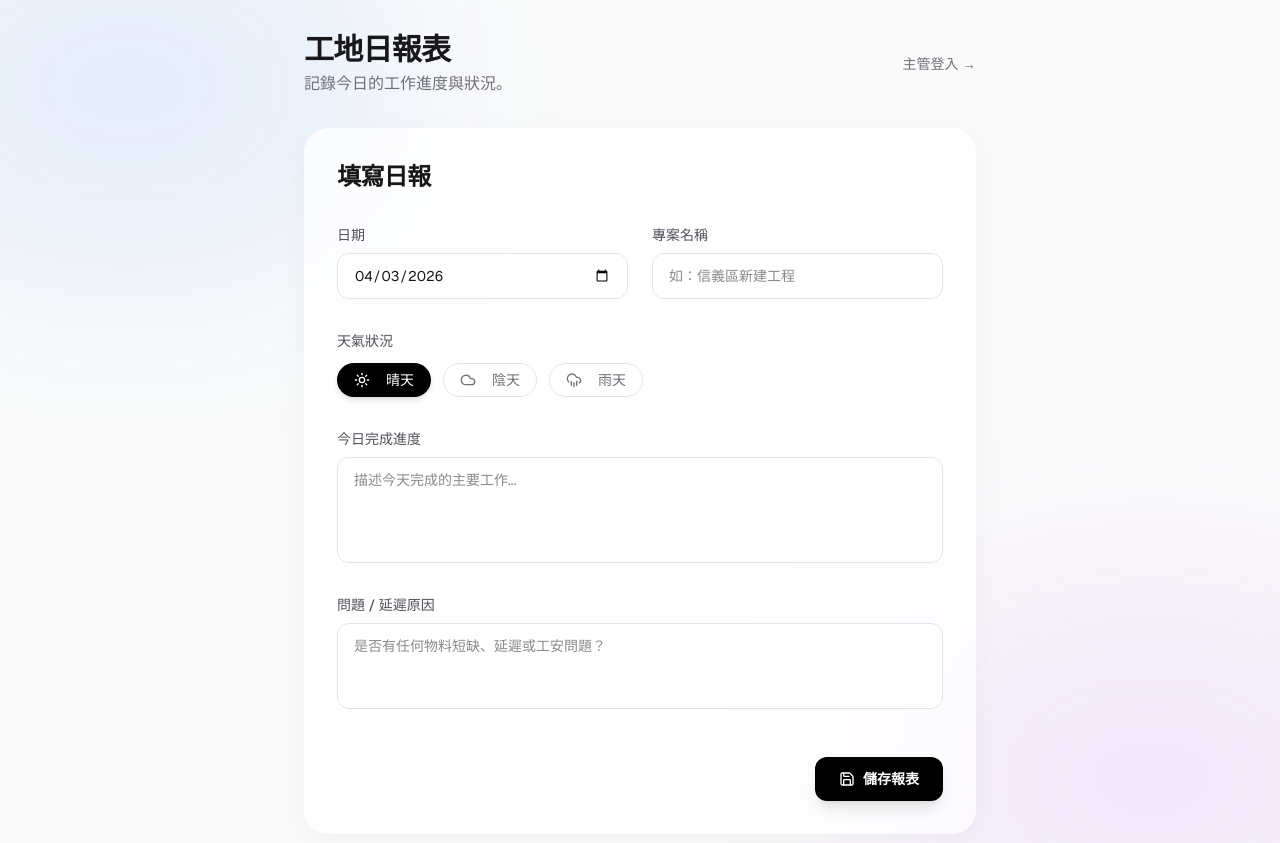
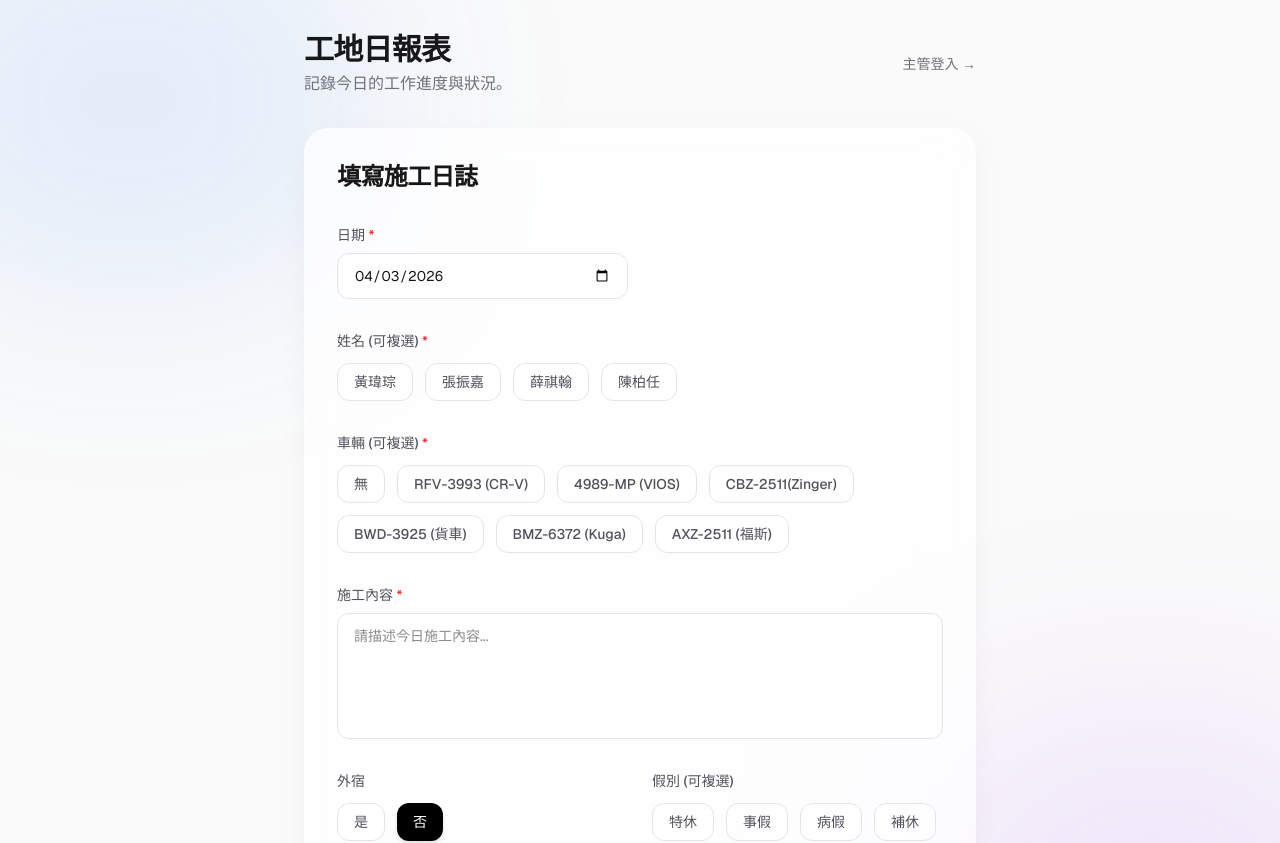
Before and after one commit to sisisleeping-web/daily-report, a Next.js app: page / in a window 1280 px wide. Shown: the top 843 px of the page. Built offline with nearby package versions, Linux system fonts and the light colour scheme; no server answers.

Commit message:
feat: redesign form and admin portal to match google form fields

```diff
--- a/src/app/admin/page.tsx
+++ b/src/app/admin/page.tsx
@@ -4,7 +4,7 @@ import { useState, useEffect } from "react";
 import { supabase } from "@/lib/supabase";
 import { motion } from "framer-motion";
 import Link from "next/link";
-import { Lock, ArrowLeft, Sun, Cloud, CloudRain } from "lucide-react";
+import { Lock, ArrowLeft, Users, Car, CheckCircle2, Tent, CalendarClock } from "lucide-react";
 
 export default function AdminPage() {
   const [isAuthenticated, setIsAuthenticated] = useState(false);
@@ -25,7 +25,7 @@ export default function AdminPage() {
   const fetchReports = async () => {
     setIsLoading(true);
     const { data, error } = await supabase
-      .from("daily_reports")
+      .from("construction_logs")
       .select("*")
       .order("report_date", { ascending: false });
 
@@ -54,7 +54,7 @@ export default function AdminPage() {
             </div>
             <div>
               <h1 className="text-xl font-bold tracking-tight text-zinc-900 dark:text-white">主管登入</h1>
-              <p className="text-sm text-zinc-500 dark:text-zinc-400 mt-1">請輸入密碼以查看報表</p>
+              <p className="text-sm text-zinc-500 dark:text-zinc-400 mt-1">請輸入密碼以查看施工日誌</p>
             </div>
           </div>
 
@@ -85,10 +85,10 @@ export default function AdminPage() {
     <div className="min-h-screen bg-zinc-50 dark:bg-black font-sans p-4 sm:p-8 relative">
       <div className="absolute top-[-10%] left-[-10%] w-[40%] h-[40%] rounded-full bg-blue-500/10 blur-[100px] pointer-events-none fixed" />
       <div className="w-full max-w-5xl mx-auto relative z-10 pt-4">
-        <div className="flex items-center justify-between mb-8 bg-white/50 dark:bg-zinc-900/50 p-6 rounded-2xl backdrop-blur-xl border border-white/20 dark:border-zinc-800/50 shadow-sm">
+        <div className="flex flex-col sm:flex-row sm:items-center justify-between mb-8 gap-4 bg-white/50 dark:bg-zinc-900/50 p-6 rounded-2xl backdrop-blur-xl border border-white/20 dark:border-zinc-800/50 shadow-sm">
           <div>
-            <h1 className="text-2xl font-bold tracking-tight text-zinc-900 dark:text-white">管理後台</h1>
-            <p className="text-sm text-zinc-500 dark:text-zinc-400 mt-1">檢視所有工地日報表</p>
+            <h1 className="text-2xl font-bold tracking-tight text-zinc-900 dark:text-white">施工日誌管理後台</h1>
+            <p className="text-sm text-zinc-500 dark:text-zinc-400 mt-1">檢視團隊回報紀錄</p>
           </div>
           <div className="flex items-center gap-4">
             <button
@@ -104,12 +104,12 @@ export default function AdminPage() {
         </div>
 
         {isLoading ? (
-          <div className="text-center py-20 text-zinc-500">載入報表中...</div>
+          <div className="text-center py-20 text-zinc-500">載入記錄中...</div>
         ) : (
           <div className="grid gap-6">
             {reports.length === 0 ? (
               <div className="text-center py-20 text-zinc-500 bg-white/50 dark:bg-zinc-900/50 rounded-2xl border border-zinc-200 dark:border-zinc-800/50 backdrop-blur-xl">
-                目前沒有任何報表記錄
+                目前沒有任何日誌記錄
               </div>
             ) : (
               reports.map((report, idx) => (
@@ -120,33 +120,64 @@ export default function AdminPage() {
                   key={report.id || idx}
                   className="rounded-2xl bg-white/80 p-6 shadow-sm border border-zinc-200 dark:bg-zinc-900/80 dark:border-zinc-800/50 backdrop-blur-xl flex flex-col gap-4"
                 >
-                  <div className="flex flex-wrap items-center justify-between border-b border-zinc-100 dark:border-zinc-800 pb-4 gap-4">
-                    <div>
-                      <span className="text-xs font-semibold text-blue-600 bg-blue-50 dark:bg-blue-900/30 px-2 py-1 rounded-md mr-3">
+                  <div className="flex flex-wrap flex-col sm:flex-row items-baseline justify-between border-b border-zinc-100 dark:border-zinc-800 pb-4 gap-4">
+                    <div className="flex items-center gap-3">
+                      <span className="text-sm font-semibold text-blue-600 bg-blue-50 dark:text-blue-400 dark:bg-blue-900/30 px-3 py-1.5 rounded-lg border border-blue-100 dark:border-blue-900/50">
                         {report.report_date}
                       </span>
-                      <strong className="text-lg text-zinc-900 dark:text-white">{report.project_name}</strong>
-                    </div>
-                    <div className="flex items-center gap-2 text-sm text-zinc-600 dark:text-zinc-300 bg-zinc-100 dark:bg-zinc-800 px-3 py-1.5 rounded-full">
-                      {report.weather === 'sunny' && <Sun className="w-4 h-4" />}
-                      {report.weather === 'cloudy' && <Cloud className="w-4 h-4" />}
-                      {report.weather === 'rainy' && <CloudRain className="w-4 h-4" />}
-                      {report.weather === 'sunny' ? '晴天' : report.weather === 'cloudy' ? '陰天' : report.weather === 'rainy' ? '雨天' : report.weather}
+                      {report.stay_out && (
+                        <span className="flex items-center gap-1 text-xs font-semibold text-amber-600 bg-amber-50 dark:text-amber-400 dark:bg-amber-900/30 px-2 py-1 rounded-md border border-amber-100 dark:border-amber-900/50">
+                          <Tent className="w-3 h-3" /> 外宿
+                        </span>
+                      )}
                     </div>
                   </div>
 
-                  <div className="grid md:grid-cols-2 gap-6 pt-2">
-                    <div>
-                      <h4 className="text-xs font-bold text-zinc-400 uppercase tracking-wider mb-2">今日完成進度</h4>
-                      <p className="text-sm whitespace-pre-wrap leading-relaxed text-zinc-700 dark:text-zinc-300">
-                        {report.work_accomplished}
+                  <div className="grid lg:grid-cols-3 gap-6 pt-2">
+                    <div className="lg:col-span-2">
+                      <h4 className="flex items-center gap-2 text-xs font-bold text-zinc-400 uppercase tracking-wider mb-3">
+                        <CheckCircle2 className="w-4 h-4" /> 施工內容
+                      </h4>
+                      <p className="text-sm whitespace-pre-wrap leading-relaxed text-zinc-700 dark:text-zinc-300 bg-zinc-50 dark:bg-zinc-950/50 p-4 rounded-xl border border-zinc-100 dark:border-zinc-900">
+                        {report.work_content}
                       </p>
                     </div>
-                    <div>
-                      <h4 className="text-xs font-bold text-zinc-400 uppercase tracking-wider mb-2">問題 / 延遲原因</h4>
-                      <p className={`text-sm whitespace-pre-wrap leading-relaxed ${report.issues ? 'text-red-600 dark:text-red-400' : 'text-zinc-400 dark:text-zinc-500'}`}>
-                        {report.issues || "無"}
-                      </p>
+
+                    <div className="flex flex-col gap-5">
+                      <div>
+                        <h4 className="flex items-center gap-2 text-xs font-bold text-zinc-400 uppercase tracking-wider mb-2">
+                          <Users className="w-4 h-4" /> 參與人員
+                        </h4>
+                        <div className="flex flex-wrap gap-2">
+                          {report.names?.length ? report.names.map((n: string) => (
+                            <span key={n} className="text-xs bg-zinc-100 dark:bg-zinc-800 px-2 py-1 rounded-md">{n}</span>
+                          )) : <span className="text-xs text-zinc-400">無</span>}
+                        </div>
+                      </div>
+
+                      <div>
+                        <h4 className="flex items-center gap-2 text-xs font-bold text-zinc-400 uppercase tracking-wider mb-2">
+                          <Car className="w-4 h-4" /> 出車狀況
+                        </h4>
+                        <div className="flex flex-wrap gap-2">
+                          {report.vehicles?.length ? report.vehicles.map((v: string) => (
+                            <span key={v} className="text-xs bg-zinc-100 dark:bg-zinc-800 px-2 py-1 rounded-md">{v}</span>
+                          )) : <span className="text-xs text-zinc-400">無</span>}
+                        </div>
+                      </div>
+
+                      {report.leave_types?.length > 0 && (
+                        <div>
+                          <h4 className="flex items-center gap-2 text-xs font-bold text-zinc-400 uppercase tracking-wider mb-2">
+                            <CalendarClock className="w-4 h-4" /> 假別紀錄
+                          </h4>
+                          <div className="flex flex-wrap gap-2">
+                            {report.leave_types.map((l: string) => (
+                              <span key={l} className="text-xs text-red-600 bg-red-50 dark:text-red-400 dark:bg-red-900/30 px-2 py-1 rounded-md border border-red-100 dark:border-red-900/50">{l}</span>
+                            ))}
+                          </div>
+                        </div>
+                      )}
                     </div>
                   </div>
                 </motion.div>
--- a/src/components/ReportForm.tsx
+++ b/src/components/ReportForm.tsx
@@ -3,33 +3,81 @@
 import { useState } from "react";
 import { useForm, Controller } from "react-hook-form";
 import { motion } from "framer-motion";
-import { Sun, Cloud, CloudRain, Save } from "lucide-react";
-import { Chip } from "./Chip";
+import { Save } from "lucide-react";
 import { cn } from "@/lib/utils";
 import { supabase } from "@/lib/supabase";
 
 type ReportFormData = {
   date: string;
-  projectName: string;
-  weather: string;
-  workAccomplished: string;
-  issues: string;
+  names: string[];
+  vehicles: string[];
+  workContent: string;
+  stayOut: string;
+  leaveTypes: string[];
 };
 
-const WEATHER_OPTIONS = [
-  { value: "sunny", label: "晴天", icon: Sun },
-  { value: "cloudy", label: "陰天", icon: Cloud },
-  { value: "rainy", label: "雨天", icon: CloudRain },
-];
+const NAMES_OPTIONS = ["黃瑋琮", "張振嘉", "薛祺翰", "陳柏任"];
+const VEHICLE_OPTIONS = ["無", "RFV-3993 (CR-V)", "4989-MP (VIOS)", "CBZ-2511(Zinger)", "BWD-3925 (貨車)", "BMZ-6372 (Kuga)", "AXZ-2511 (福斯)"];
+const STAY_OUT_OPTIONS = ["是", "否"];
+const LEAVE_TYPE_OPTIONS = ["特休", "事假", "病假", "補休"];
+
+// Helper component for Checkboxes
+function CheckboxGroup({
+  options,
+  selected,
+  onChange,
+  type = "checkbox"
+}: {
+  options: string[],
+  selected: string[] | string,
+  onChange: (val: any) => void,
+  type?: "checkbox" | "radio"
+}) {
+  return (
+    <div className="flex flex-wrap gap-3">
+      {options.map((option) => {
+        const isSelected = Array.isArray(selected) ? selected.includes(option) : selected === option;
+
+        return (
+          <button
+            key={option}
+            type="button"
+            onClick={() => {
+              if (type === "radio") {
+                onChange(option);
+              } else {
+                const current = Array.isArray(selected) ? selected : [];
+                if (current.includes(option)) {
+                  onChange(current.filter((item) => item !== option));
+                } else {
+                  onChange([...current, option]);
+                }
+              }
+            }}
+            className={cn(
+              "inline-flex items-center justify-center rounded-xl px-4 py-2 text-sm font-medium transition-all focus:outline-none focus:ring-2 focus:ring-black focus:ring-offset-2 dark:focus:ring-white dark:focus:ring-offset-zinc-950",
+              isSelected
+                ? "bg-black text-white shadow-md dark:bg-white dark:text-black"
+                : "bg-white/50 text-zinc-600 hover:bg-zinc-100 hover:text-zinc-900 dark:bg-zinc-900/50 dark:text-zinc-400 dark:hover:bg-zinc-800 dark:hover:text-white border border-zinc-200 dark:border-zinc-800"
+            )}
+          >
+            {option}
+          </button>
+        );
+      })}
+    </div>
+  );
+}
 
 export function ReportForm() {
   const { register, handleSubmit, control, reset } = useForm<ReportFormData>({
     defaultValues: {
       date: new Date().toISOString().split("T")[0],
-      projectName: "",
-      weather: "sunny",
-      workAccomplished: "",
-      issues: "",
+      names: [],
+      vehicles: [],
+      workContent: "",
+      stayOut: "否",
+      leaveTypes: [],
     },
   });
 
@@ -39,28 +87,30 @@ export function ReportForm() {
     setIsSubmitting(true);
     try {
       const { error } = await supabase
-        .from("daily_reports")
+        .from("construction_logs")
         .insert([{
           report_date: data.date,
-          project_name: data.projectName,
-          weather: data.weather,
-          work_accomplished: data.workAccomplished,
-          issues: data.issues
+          names: data.names,
+          vehicles: data.vehicles,
+          work_content: data.workContent,
+          stay_out: data.stayOut === "是",
+          leave_types: data.leaveTypes
         }]);
 
       if (error) {
         console.error("Supabase insert error:", error);
-        alert(`儲存失敗: ${error.message}`);
+        alert(`儲存失敗: ${error.message} (請確認 Supabase 連線及資料表是否正確建立)`);
         return;
       }
 
       alert("報表儲存成功！");
       reset({
         date: new Date().toISOString().split("T")[0],
-        projectName: "",
-        weather: "sunny",
-        workAccomplished: "",
-        issues: "",
+        names: [],
+        vehicles: [],
+        workContent: "",
+        stayOut: "否",
+        leaveTypes: [],
       });
     } catch (err: any) {
       console.error("Unexpected error:", err);
@@ -79,74 +129,78 @@ export function ReportForm() {
       className="w-full max-w-2xl mx-auto flex flex-col gap-8 rounded-3xl bg-white/70 p-8 shadow-[0_8px_30px_rgb(0,0,0,0.04)] backdrop-blur-xl border border-white/20 dark:bg-zinc-900/70 dark:border-zinc-800/50"
     >
       <div className="flex items-center justify-between">
-        <h2 className="text-2xl font-semibold tracking-tight">填寫日報</h2>
+        <h2 className="text-2xl font-semibold tracking-tight">填寫施工日誌</h2>
       </div>
 
       <div className="grid gap-6 md:grid-cols-2">
         <div className="flex flex-col gap-2">
-          <label className="text-sm font-medium text-zinc-600 dark:text-zinc-400">日期</label>
+          <label className="text-sm font-medium text-zinc-600 dark:text-zinc-400">日期 <span className="text-red-500">*</span></label>
           <input
             type="date"
+            required
             {...register("date")}
-            className="w-full rounded-xl border border-zinc-200 bg-white/50 px-4 py-3 text-sm outline-none transition-all focus:border-black focus:ring-1 focus:ring-black dark:border-zinc-800 dark:bg-zinc-950/50 dark:focus:border-white dark:focus:ring-white"
-          />
-        </div>
-
-        <div className="flex flex-col gap-2">
-          <label className="text-sm font-medium text-zinc-600 dark:text-zinc-400">專案名稱</label>
-          <input
-            type="text"
-            placeholder="如：信義區新建工程"
-            {...register("projectName", { required: true })}
             className="w-full rounded-xl border border-zinc-200 bg-white/50 px-4 py-3 text-sm outline-none transition-all focus:border-black focus:ring-1 focus:ring-black dark:border-zinc-800 dark:bg-zinc-950/50 dark:focus:border-white dark:focus:ring-white"
           />
         </div>
       </div>
 
       <div className="flex flex-col gap-3">
-        <label className="text-sm font-medium text-zinc-600 dark:text-zinc-400">天氣狀況</label>
+        <label className="text-sm font-medium text-zinc-600 dark:text-zinc-400">姓名 (可複選) <span className="text-red-500">*</span></label>
         <Controller
-          name="weather"
+          name="names"
           control={control}
+          rules={{ required: true }}
           render={({ field }) => (
-            <div className="flex flex-wrap gap-3">
-              {WEATHER_OPTIONS.map((option) => {
-                const isSelected = field.value === option.value;
-                const Icon = option.icon;
-                return (
-                  <Chip
-                    key={option.value}
-                    icon={<Icon className="h-4 w-4" />}
-                    label={option.label}
-                    selected={isSelected}
-                    onClick={() => field.onChange(option.value)}
-                    className={cn("gap-2", isSelected ? "" : "text-zinc-500")}
-                  />
-                );
-              })}
-            </div>
+            <CheckboxGroup options={NAMES_OPTIONS} selected={field.value} onChange={field.onChange} />
+          )}
+        />
+      </div>
+
+      <div className="flex flex-col gap-3">
+        <label className="text-sm font-medium text-zinc-600 dark:text-zinc-400">車輛 (可複選) <span className="text-red-500">*</span></label>
+        <Controller
+          name="vehicles"
+          control={control}
+          rules={{ required: true }}
+          render={({ field }) => (
+            <CheckboxGroup options={VEHICLE_OPTIONS} selected={field.value} onChange={field.onChange} />
           )}
         />
       </div>
 
       <div className="flex flex-col gap-2">
-        <label className="text-sm font-medium text-zinc-600 dark:text-zinc-400">今日完成進度</label>
+        <label className="text-sm font-medium text-zinc-600 dark:text-zinc-400">施工內容 <span className="text-red-500">*</span></label>
         <textarea
-          rows={4}
-          placeholder="描述今天完成的主要工作..."
-          {...register("workAccomplished", { required: true })}
+          rows={5}
+          placeholder="請描述今日施工內容..."
+          required
+          {...register("workContent")}
           className="w-full resize-none rounded-xl border border-zinc-200 bg-white/50 px-4 py-3 text-sm outline-none transition-all focus:border-black focus:ring-1 focus:ring-black dark:border-zinc-800 dark:bg-zinc-950/50 dark:focus:border-white dark:focus:ring-white"
         />
       </div>
 
-      <div className="flex flex-col gap-2">
-        <label className="text-sm font-medium text-zinc-600 dark:text-zinc-400">問題 / 延遲原因</label>
-        <textarea
-          rows={3}
-          placeholder="是否有任何物料短缺、延遲或工安問題？"
-          {...register("issues")}
-          className="w-full resize-none rounded-xl border border-zinc-200 bg-white/50 px-4 py-3 text-sm outline-none transition-all focus:border-black focus:ring-1 focus:ring-black dark:border-zinc-800 dark:bg-zinc-950/50 dark:focus:border-white dark:focus:ring-white"
-        />
+      <div className="grid gap-6 md:grid-cols-2">
+        <div className="flex flex-col gap-3">
+          <label className="text-sm font-medium text-zinc-600 dark:text-zinc-400">外宿</label>
+          <Controller
+            name="stayOut"
+            control={control}
+            render={({ field }) => (
+              <CheckboxGroup options={STAY_OUT_OPTIONS} selected={field.value} onChange={field.onChange} type="radio" />
+            )}
+          />
+        </div>
+
+        <div className="flex flex-col gap-3">
+          <label className="text-sm font-medium text-zinc-600 dark:text-zinc-400">假別 (可複選)</label>
+          <Controller
+            name="leaveTypes"
+            control={control}
+            render={({ field }) => (
+              <CheckboxGroup options={LEAVE_TYPE_OPTIONS} selected={field.value} onChange={field.onChange} />
+            )}
+          />
+        </div>
       </div>
 
       <div className="pt-4 flex justify-end">
```
Also changed, not shown: 2 other files (tests, documents, lock files or other folders).
